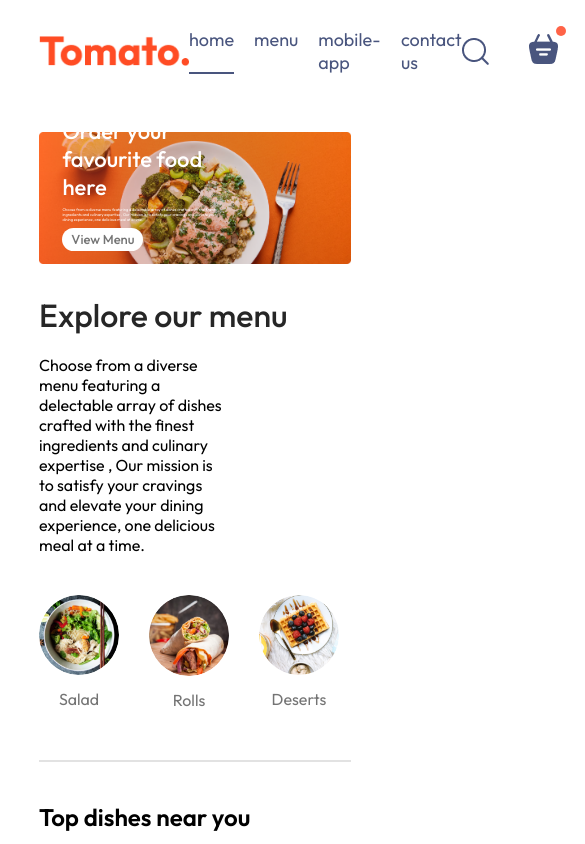
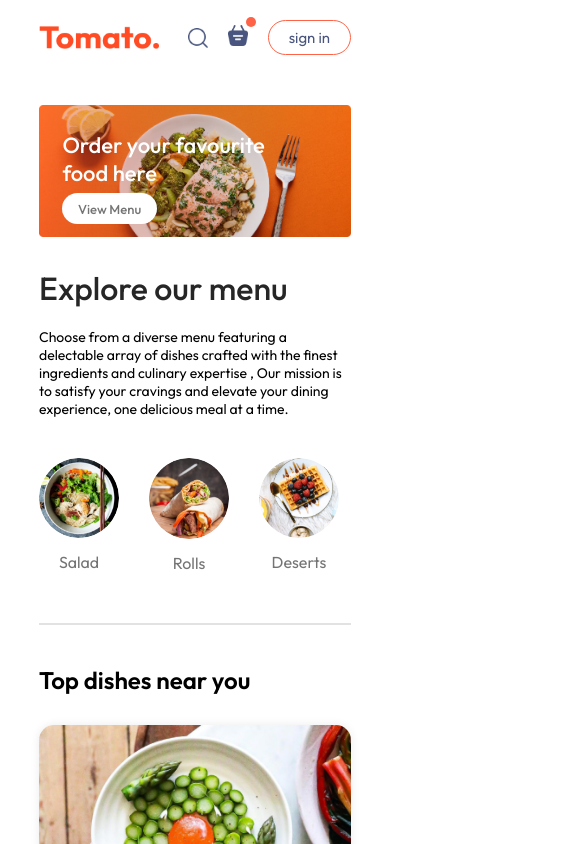
Before and after one commit to KanakYadav001/Food-Website, a React (Vite) app: page / in a window 390 px wide. Shown: the top 844 px of the page, 585 px wide, since content can reach past the window. Built offline with nearby package versions, Linux system fonts and the light colour scheme.

Commit message:
make website responsive

```diff
--- a/src/components/ExploreMenu/ExploreMenu.css
+++ b/src/components/ExploreMenu/ExploreMenu.css
@@ -55,3 +55,10 @@
     border: 4px solid tomato;
     padding: 2px;
 }
+
+@media (max-width : 1050px) {
+    .explore-menu-text {
+        max-width: 100%;
+        font-size: 14px;
+    }
+}
--- a/src/components/Footer/Footer.css
+++ b/src/components/Footer/Footer.css
@@ -47,3 +47,15 @@
     background-color: gray;
     border: none;
 }
+
+@media (max-width :750px) {
+    .footer-content{
+        display: flex;
+        flex-direction: column;
+        gap:15px;
+
+    }
+    .footer-copyright{
+        text-align : center;
+    }
+}
--- a/src/components/Header/Header.css
+++ b/src/components/Header/Header.css
@@ -39,3 +39,24 @@
     font-size:max(1vw,13px);
     border-radius: 50px;
 }
+
+@media (max-width:1050px) {
+
+    .header-contents{
+        max-width: 45%;
+    }
+}
+
+@media (max-width:750px) {
+
+    .header-contents{
+        max-width: 65%;
+    }
+    .header-contents p{
+        display: none;
+    }
+
+    .header-contents button{
+        padding: 2vw 4vw ;
+    }
+}
--- a/src/components/Navbar/Navbar.css
+++ b/src/components/Navbar/Navbar.css
@@ -61,3 +61,56 @@
     top:-8px;
     right: -8px;
 }
+
+
+@media (max-width:1050px) {
+    .navbar .logo{
+        width: 140px;
+    }
+
+    .navbar-menu{
+        gap: 20px;
+        font-size: 17px;
+    }
+    .navbar-right{
+        gap: 30px;
+    }
+    .navbar-right img{
+        width: 22px;
+    }
+    .navbar-right button {
+        padding: 8px 25px;
+    }
+}
+
+
+
+@media (max-width:900px) {
+    .navbar .logo{
+        width: 120px;
+    }
+
+    .navbar-menu{
+        gap: 15px;
+        font-size: 16px;
+    }
+    .navbar-right{
+        gap: 20px;
+    }
+    .navbar-right img{
+        width: 20px;
+    }
+    .navbar-right button {
+        padding: 7px 20px;
+        font-size: 15px ;
+    }
+}
+
+
+@media (max-width:750px) {
+
+    .navbar-menu{
+       display: none;
+    }
+
+}
--- a/src/components/Navbar/Navbar.jsx
+++ b/src/components/Navbar/Navbar.jsx
@@ -2,6 +2,7 @@
 import React, { useState } from 'react'
 import './Navbar.css'
 import { assets } from '../../assets/assets'
+import { Link } from 'react-router-dom';
 
 const Navbar = () => {
 
@@ -10,10 +11,10 @@
     <div className='navbar'>
       <img src={assets.logo} alt="" className='logo' />
       <ul className="navbar-menu">
-        <li onClick={()=>setMenu("home")}  className={menu==="home"?"active":""}>home</li>
-        <li  onClick={()=>setMenu("menu")}className={menu==="menu"?"active":""}>menu</li>
-        <li onClick={()=>setMenu("mobile-app")} className={menu==="mobile-app"?"active":""}>mobile-app</li>
-        <li  onClick={()=>setMenu("contact-us")}className={menu==="contact-us"?"active":""}>contact us</li>
+        <Link to='/' onClick={()=>setMenu("home")}  className={menu==="home"?"active":""}>home</Link>
+        <a  href='#explore-menu' onClick={()=>setMenu("menu")}className={menu==="menu"?"active":""}>menu</a>
+        <a href='#app-download' onClick={()=>setMenu("mobile-app")} className={menu==="mobile-app"?"active":""}>mobile-app</a>
+        <a  href='#footer' onClick={()=>setMenu("contact-us")}className={menu==="contact-us"?"active":""}>contact us</a>
       </ul>
       <div className="navbar-right">
         <img src={assets.search_icon} alt="" />
--- a/src/index.css
+++ b/src/index.css
@@ -5,6 +5,7 @@
   margin: 0;
   box-sizing: border-box;
   font-family:Outfit ;
+  scroll-behavior: smooth;
 }
 
 body{
```
